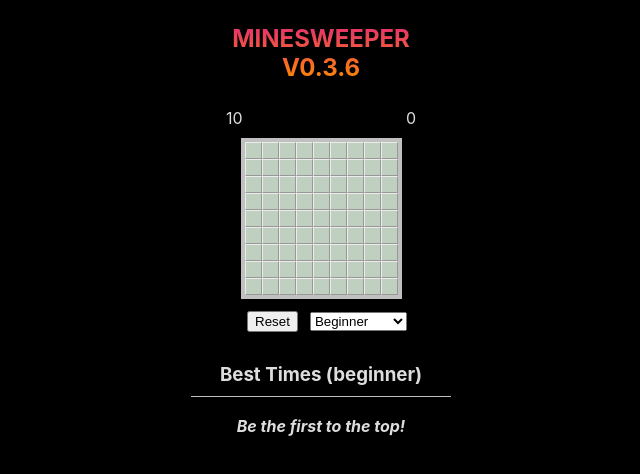
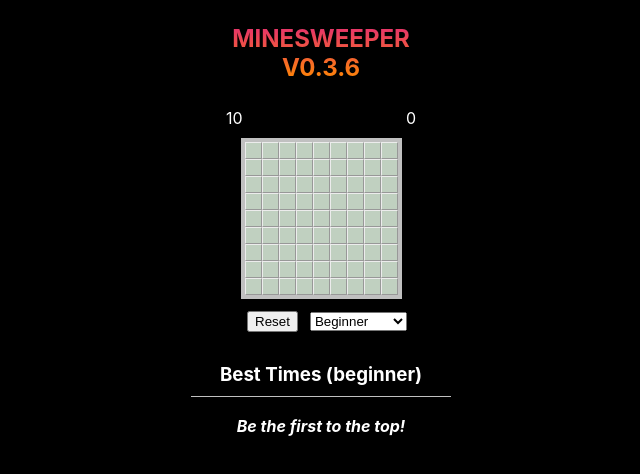
Before and after one commit to ayoayco/mnswpr, a website built with webpack: page index.html in a window 1280 px wide. Shown: the full height of the page, 327-967 px from the left. Built offline with nearby package versions, Linux system fonts and the light colour scheme; some packages are replaced by stand-ins of ours; no server answers; the database is empty.

Commit message:
some styles

```diff
--- a/index.html
+++ b/index.html
@@ -24,7 +24,7 @@
 
     <link rel="shortcut icon" type="image/png" href="/favicon.ico">
 </head>
-<body style="background: black; width: 100%; text-align: center">
+<body style="background: black; width: 100%; text-align: center; color: white">
     <div id="body-wrapper">
         <div id="app">
             Please use Chrome or Firefox. Sorry for the inconvenience. Please buy me coffee.
```
